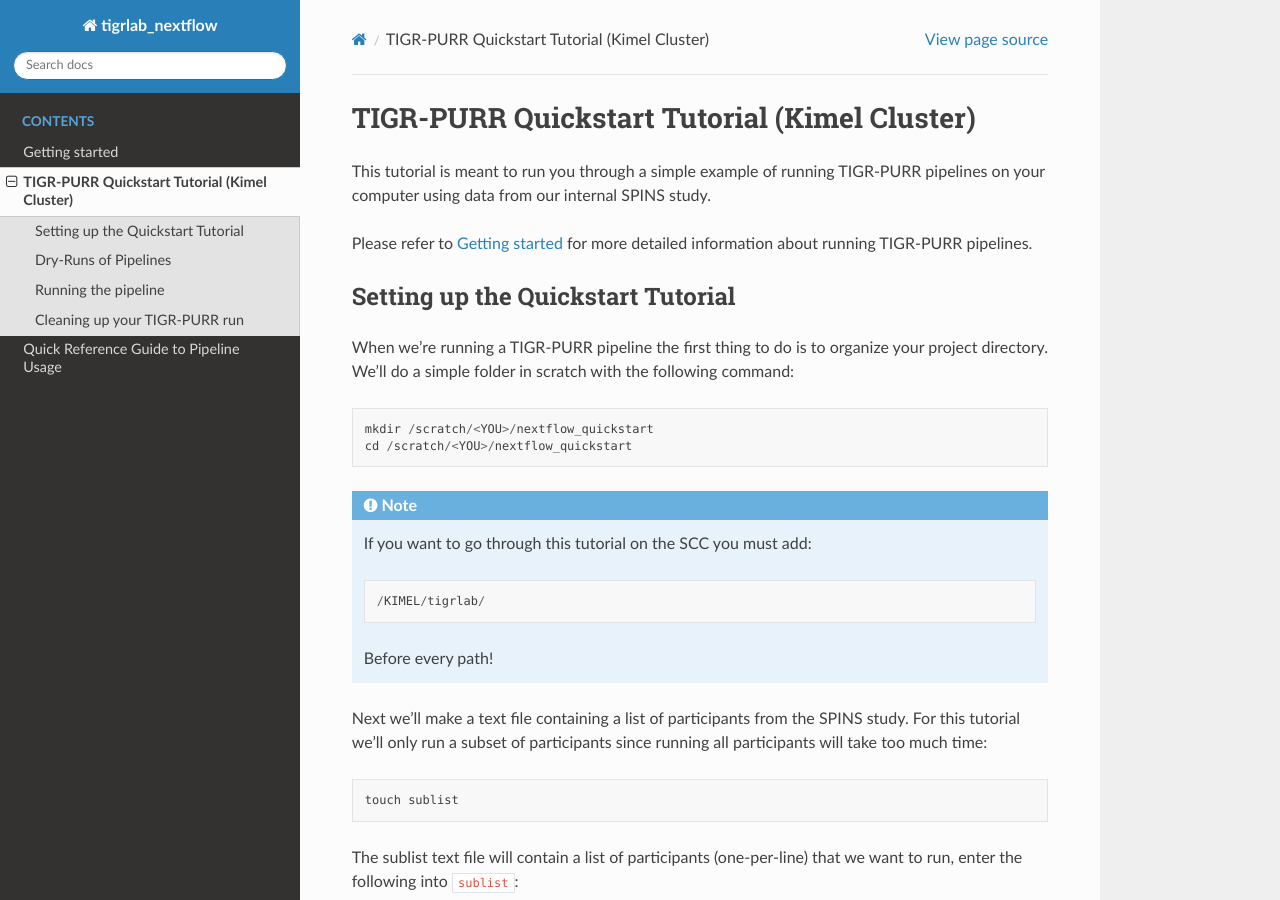
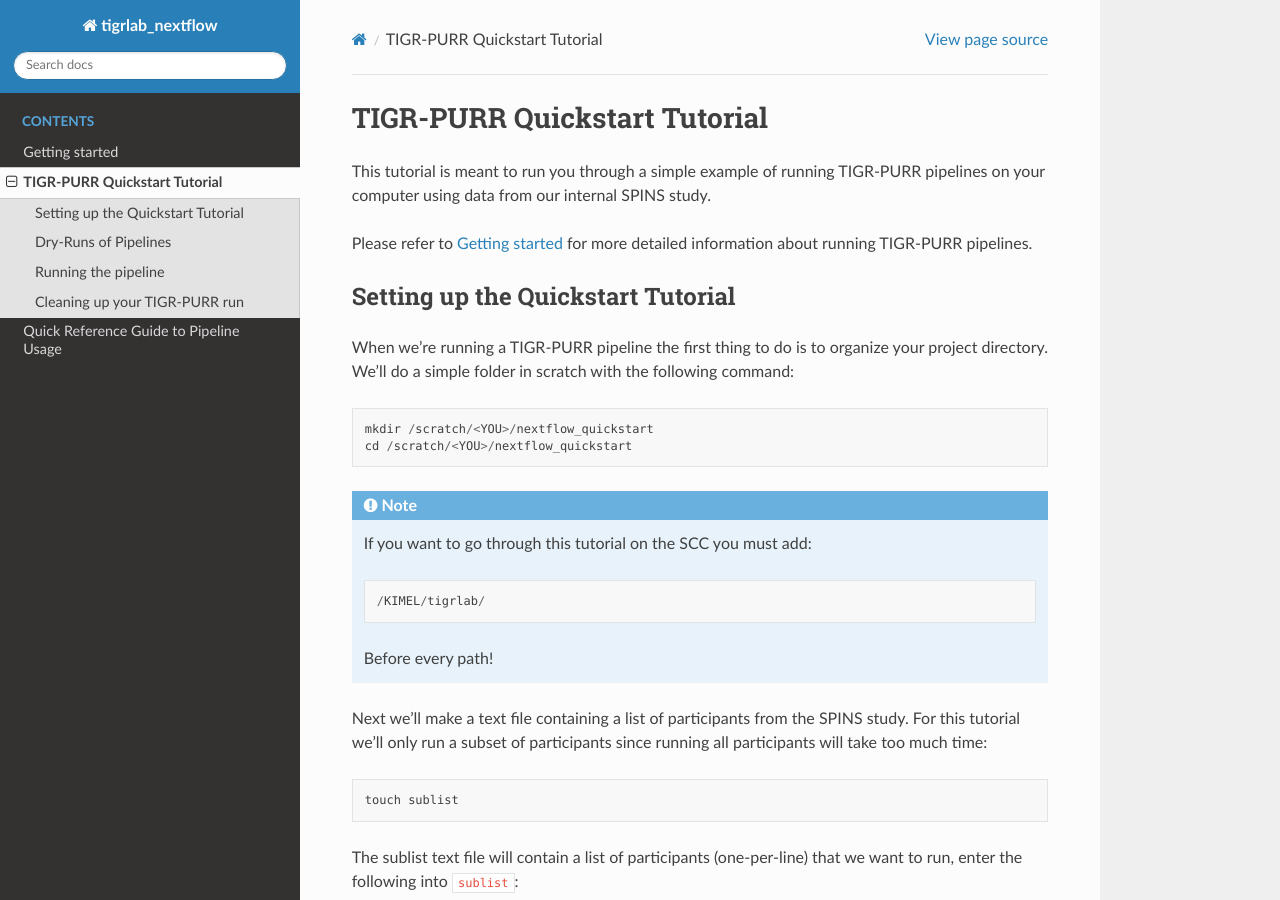
Before and after one commit to kimjetwav/TIGR_PURR, a Sphinx documentation site: the page built from docs/source/quickstart_tutorial.rst, in a window 1280 px wide and 900 px high. Built offline with Sphinx 7.4.7 and the Read the Docs theme 2.0.0, drawn with Linux system fonts in a browser that asks for light colours.

Commit message:
fix up quickstart label

```diff
--- a/docs/source/quickstart_tutorial.rst
+++ b/docs/source/quickstart_tutorial.rst
@@ -1,8 +1,8 @@
-.. _quickstart_tutorial_kimel:
+.. _quickstart_tutorial:
 
 
 -------------------------------------------
-TIGR-PURR Quickstart Tutorial (Kimel Cluster)
+TIGR-PURR Quickstart Tutorial
 -------------------------------------------
 
 This tutorial is meant to run you through a simple example of running TIGR-PURR pipelines on your computer using data from our internal SPINS study.
```
